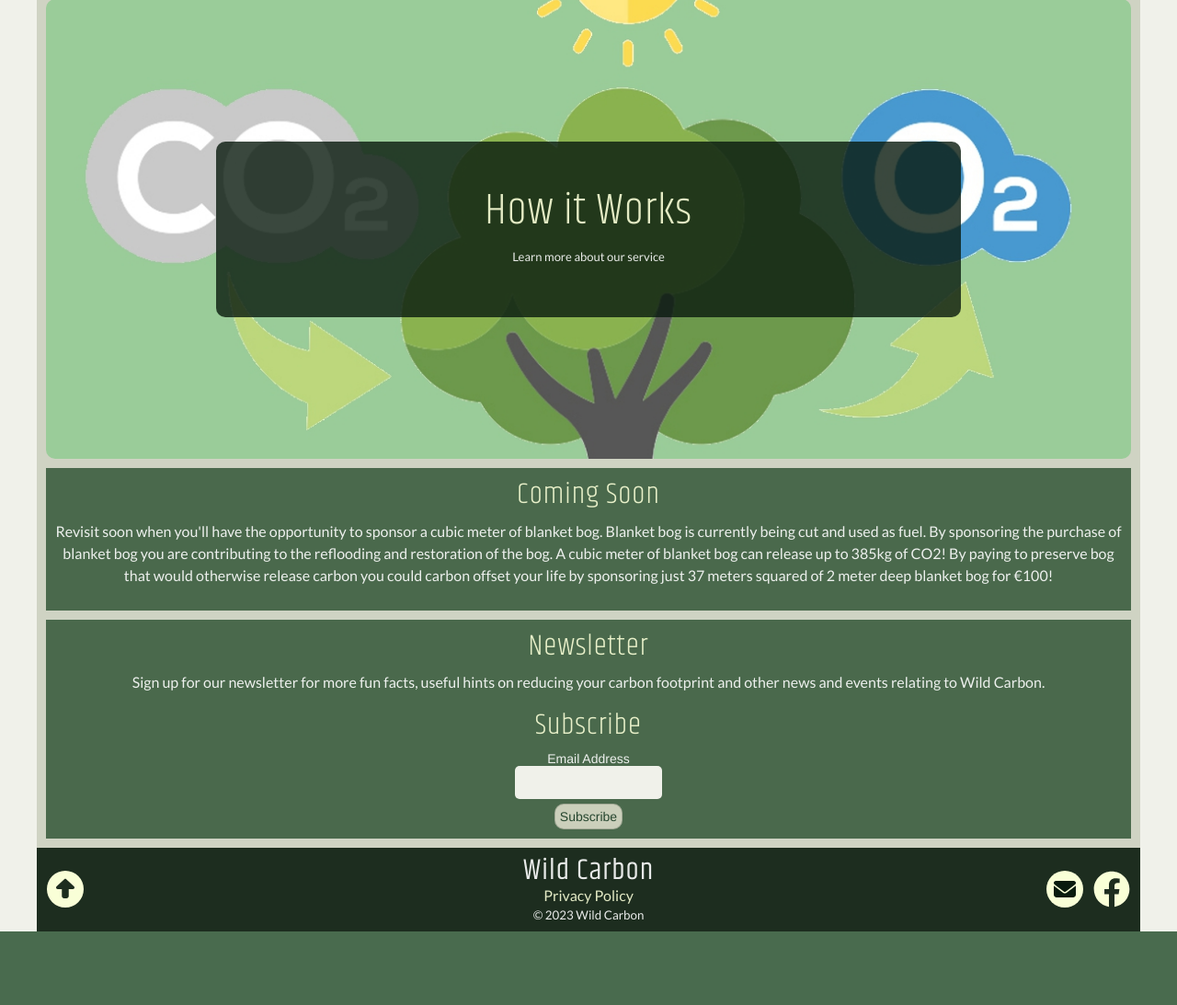
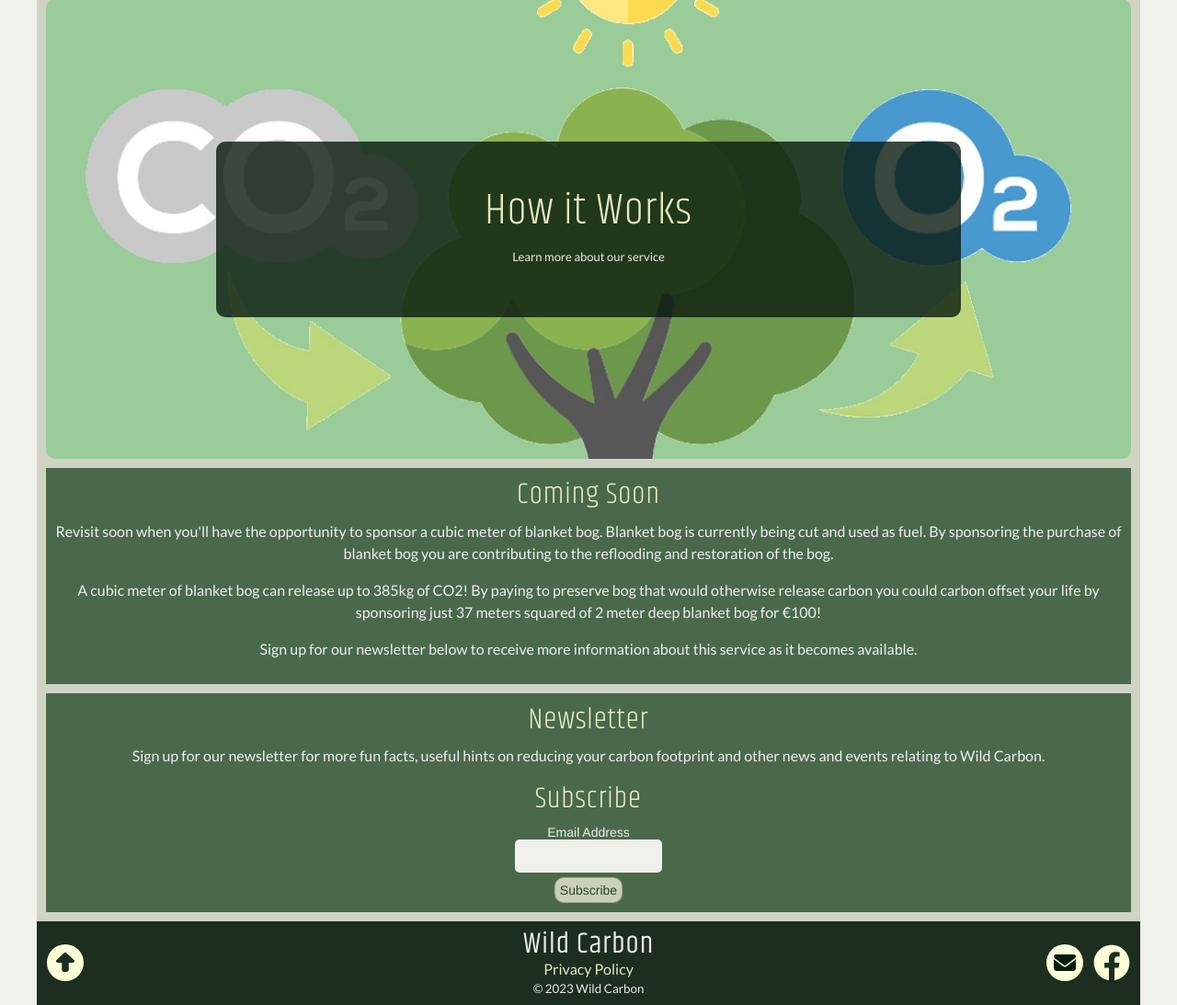
Before and after one commit to Stephen-J-Whitaker/wild-carbon, a Django app: page / in a window 1280 px wide. Shown: the part 2019-3112 px from the top of the page at 92% size. Before the commit the page ends 3032 px from the top, so only its background shows below. Run offline with Django 3.2, Linux system fonts and the light colour scheme; some libraries are stand-ins or nearby versions.

Commit message:
FEAT: Update coming soon section of index.html

```diff
--- a/home/templates/home/index.html
+++ b/home/templates/home/index.html
@@ -64,10 +64,14 @@
                 Revisit soon when you'll have the opportunity to sponsor a cubic meter of blanket bog.
                 Blanket bog is currently being cut and used as fuel. By sponsoring the purchase of blanket
                 bog you are contributing to the reflooding and restoration of the bog.
-
+            </p>
+            <p class="text-content">
                 A cubic meter of blanket bog can release up to 385kg of CO2! By paying to preserve bog
                 that would otherwise release carbon you could carbon offset your life by sponsoring
                 just 37 meters squared of 2 meter deep blanket bog for €100!
+            </p>
+            <p class="text-content">
+                Sign up for our newsletter below to receive more information about this service as it becomes available.
             </p>
         </div>
     </div>
```
